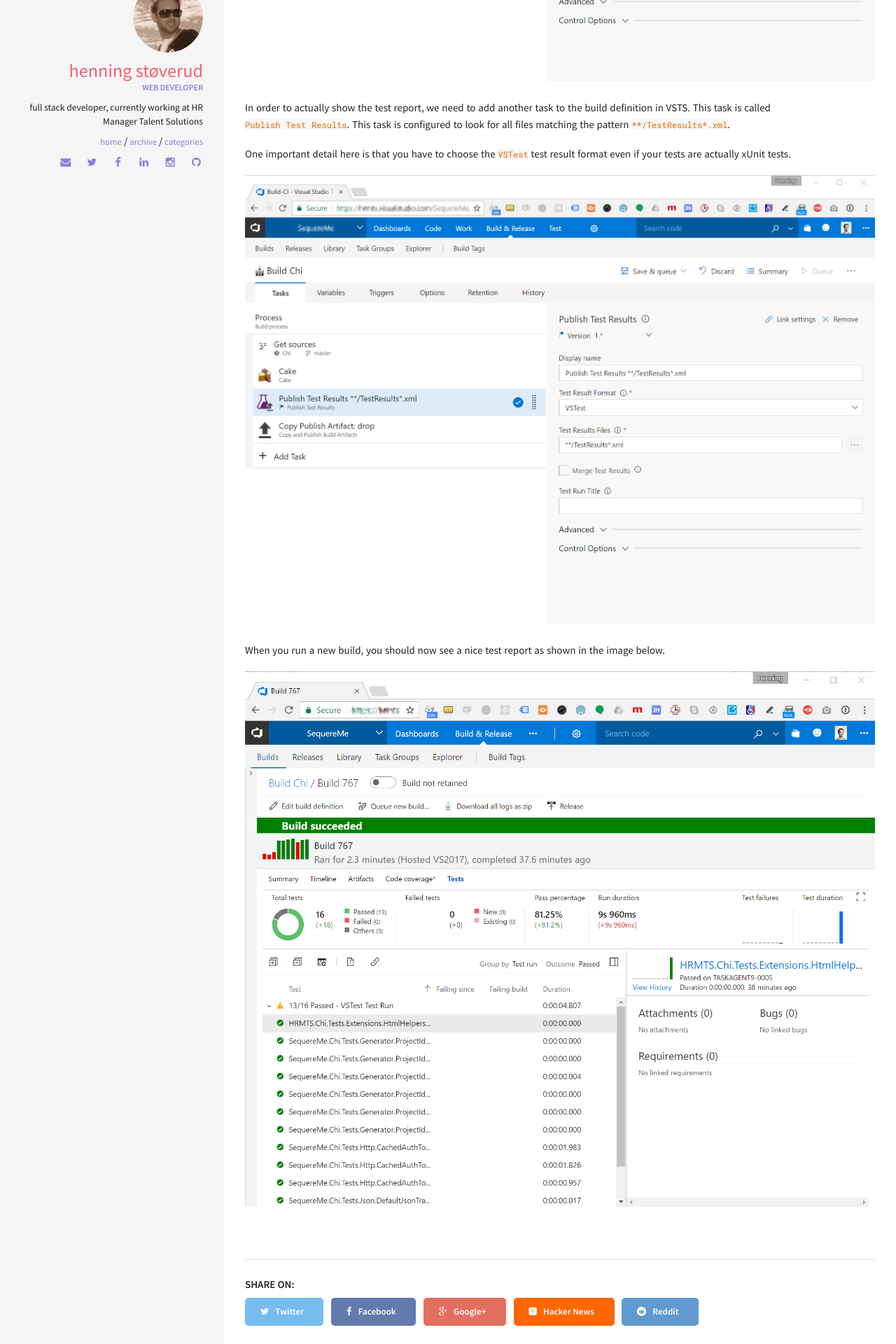
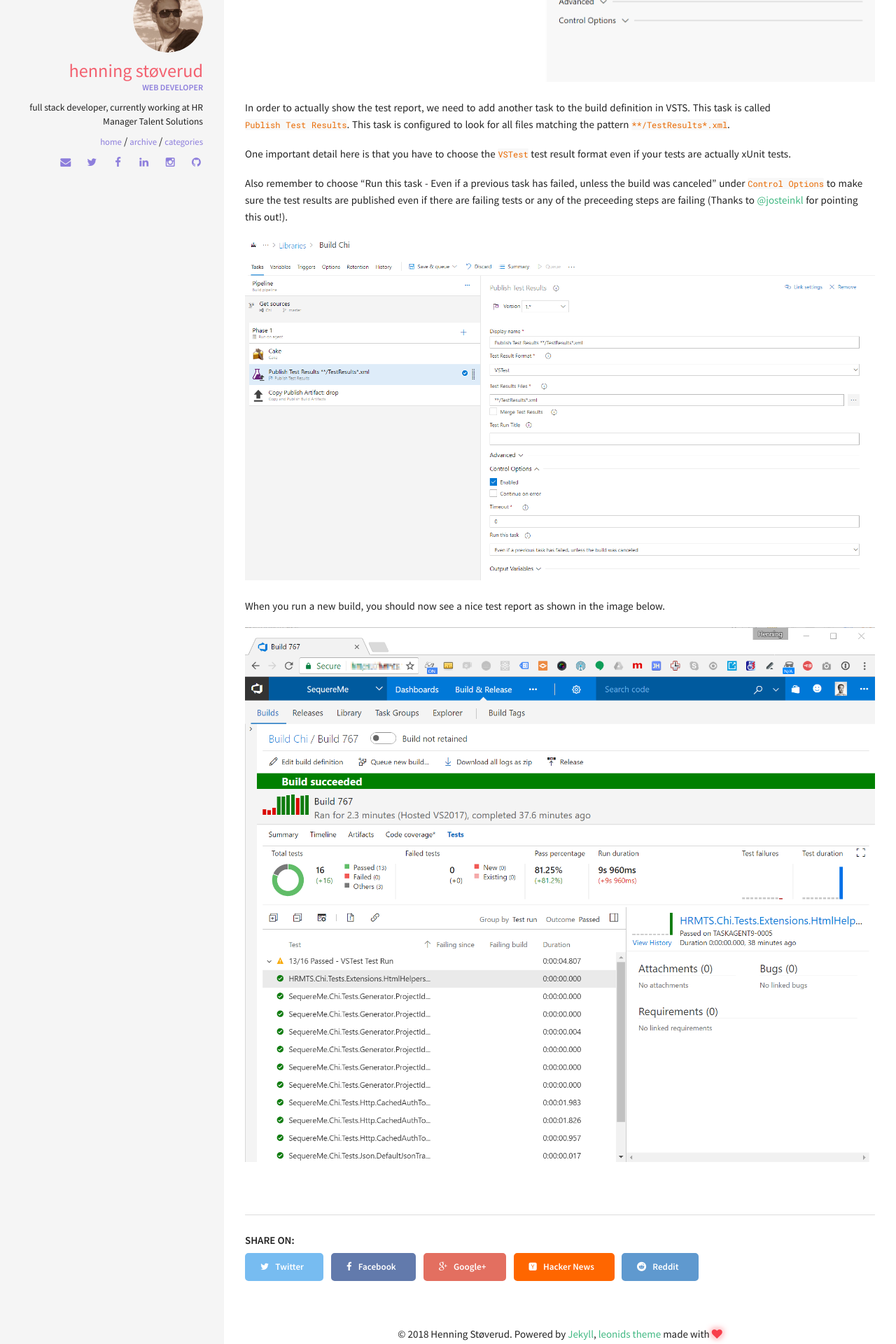
Before and after one commit to henningst/henningst.github.io, a Jekyll site: the page built from _posts/2017-04-26-publish-xunit-test-results-in-vsts.md, in a window 1280 px wide. Shown: the part 1728-3648 px from the top of the page at 70% size. Built offline with Jekyll 4.4.1, drawn with Linux system fonts in a browser that asks for light colours; comment, search, counter and statistics services are not loaded.

Commit message:
Added details about control options after comment from @josteinkl

```diff
--- a/_posts/2017-04-26-publish-xunit-test-results-in-vsts.md
+++ b/_posts/2017-04-26-publish-xunit-test-results-in-vsts.md
@@ -45,6 +45,10 @@
 
 One important detail here is that you have to choose the `VSTest` test result format even if your tests are actually xUnit tests.
 
+Also remember to choose "Run this task - Even if a previous task has failed, unless the build was canceled" under `Control Options` to
+make sure the test results are published even if there are failing tests or any of the preceeding steps are failing (Thanks
+to [@josteinkl](https://twitter.com/josteikl) for pointing this out!).
+
 ![Copy test results]({{ site.url }}/assets/img/posts/vsts-testresults/02.png)
 
 
```
Also changed, not shown: assets/img/posts/vsts-testresults/02.png.
